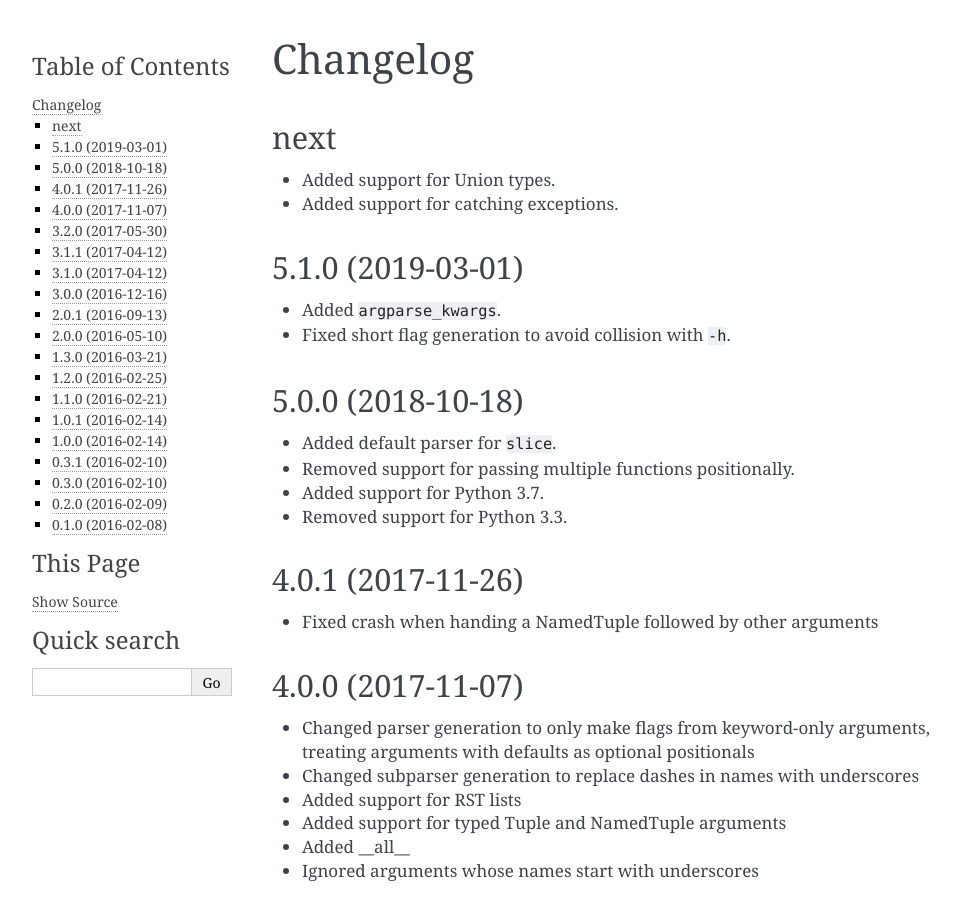
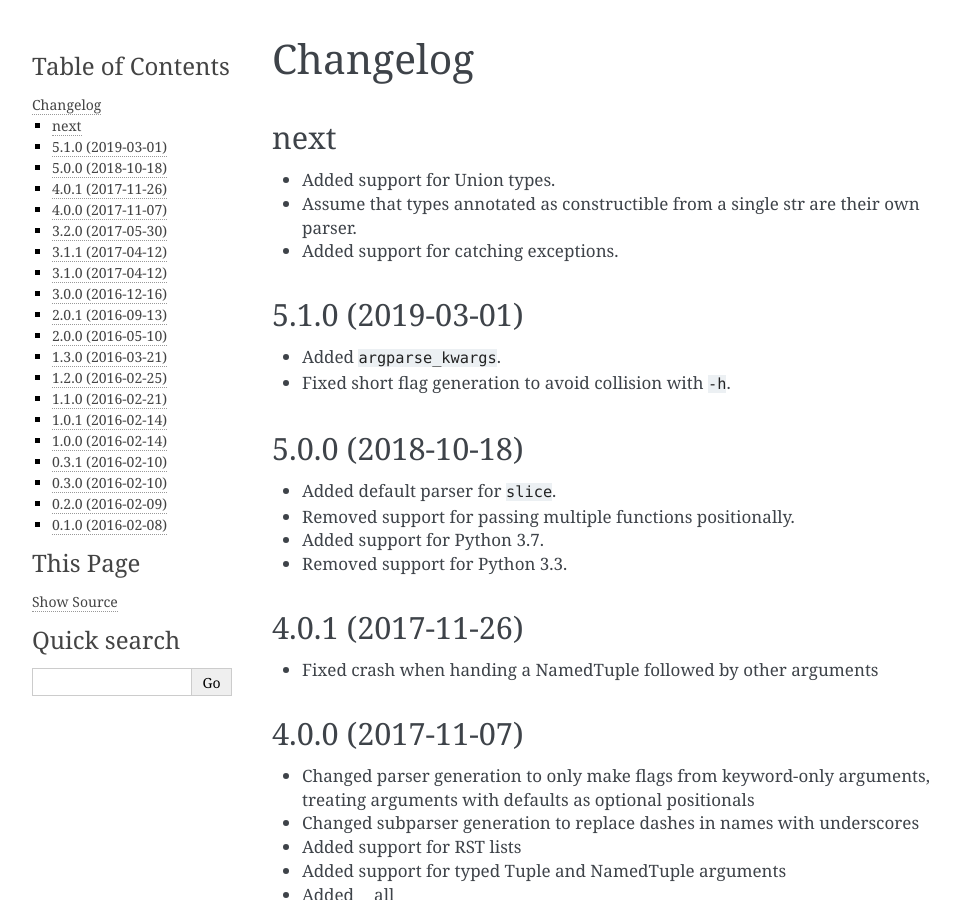
Before and after one commit to anntzer/defopt, a Sphinx documentation site: the page built from docs/changelog.rst, in a window 1280 px wide and 900 px high. Shown: the whole window, without its empty margins (148-1108 px from the left). Built offline with Sphinx 7.4.7, drawn with Linux system fonts in a browser that asks for light colours.

Commit message:
Add missing changelog entry for implicit parsers.

```diff
--- a/docs/changelog.rst
+++ b/docs/changelog.rst
@@ -4,6 +4,8 @@ Changelog
 next
 ----
 * Added support for Union types.
+* Assume that types annotated as constructible from a single str are their own
+  parser.
 * Added support for catching exceptions.
 
 5.1.0 (2019-03-01)
```
